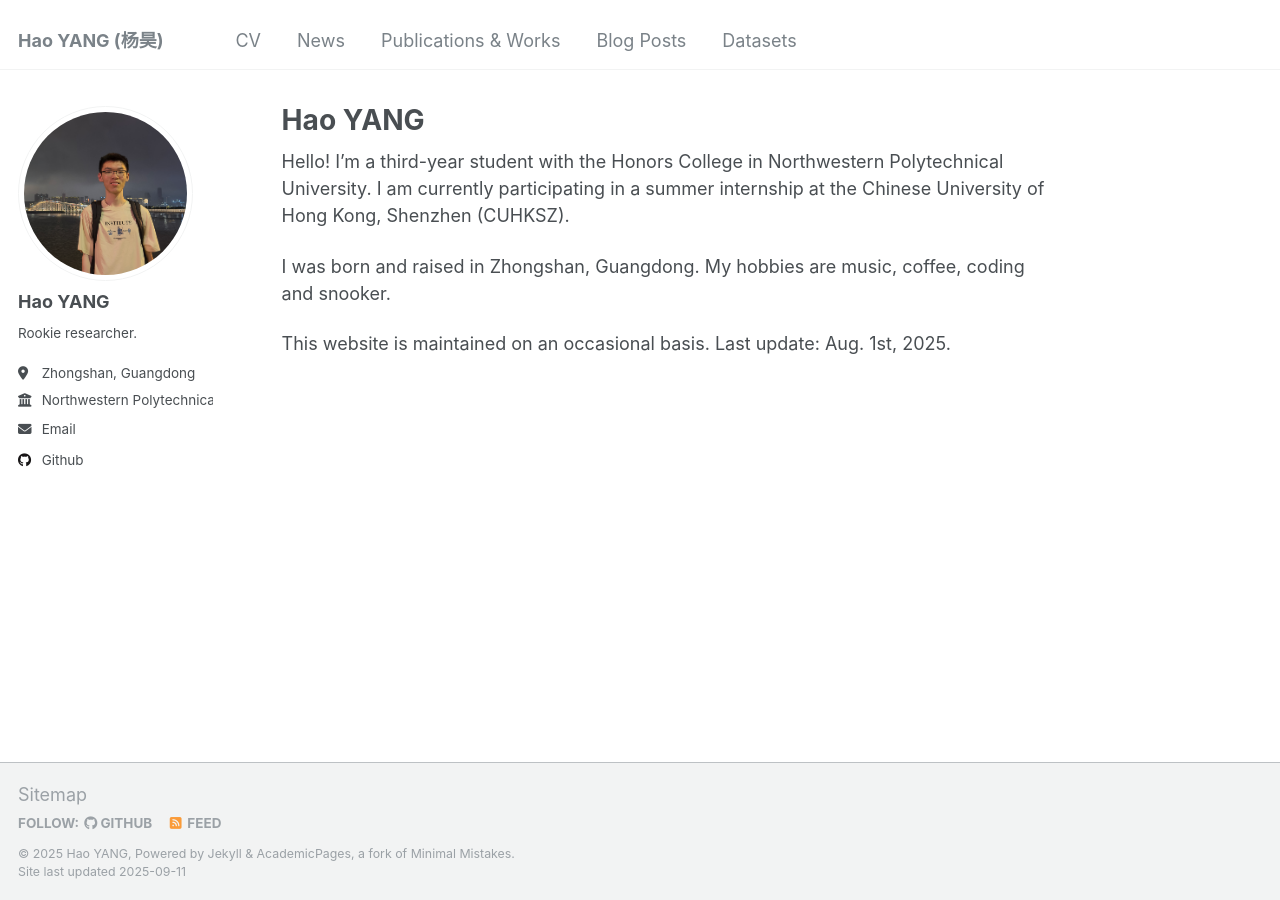
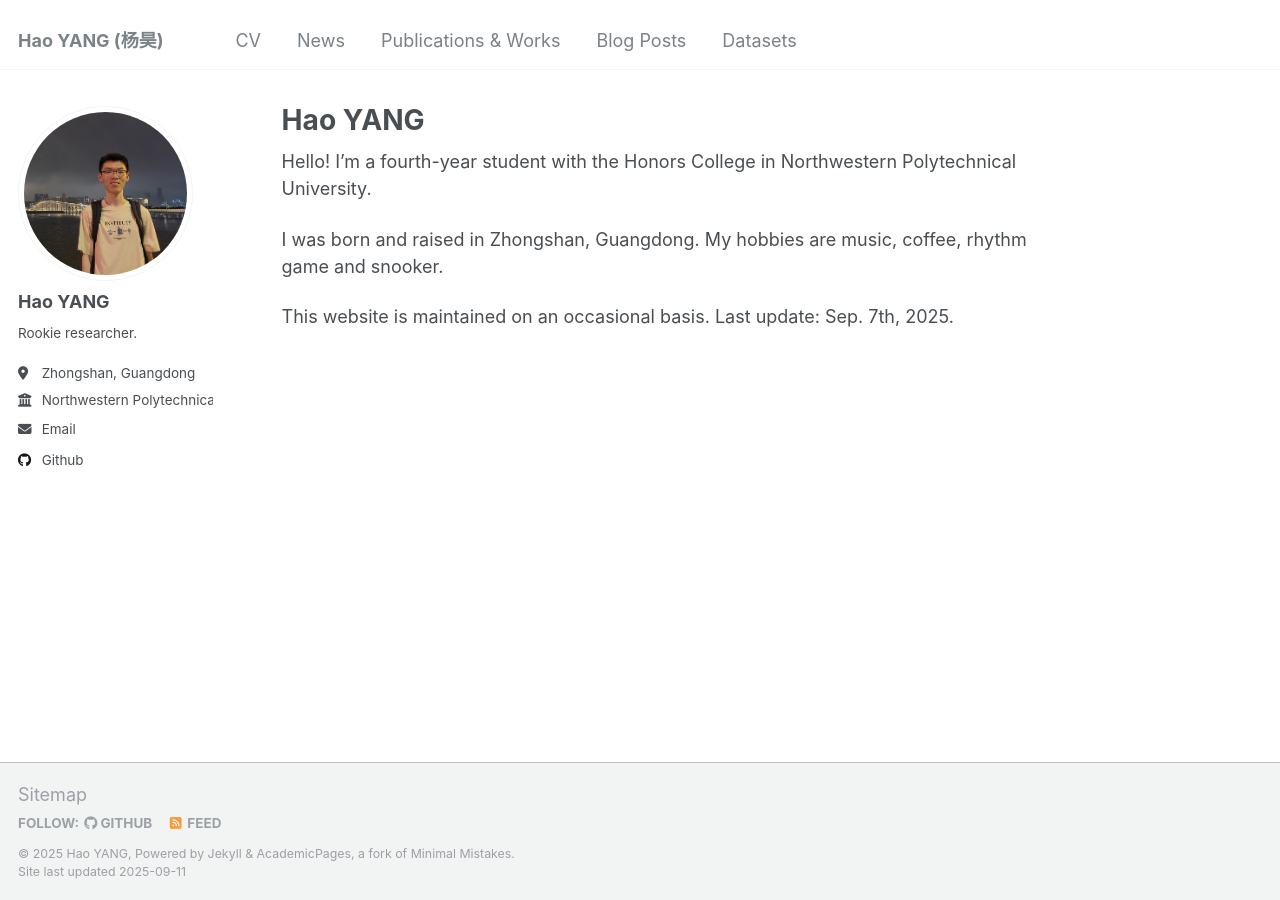
Before and after one commit to haoyangofficial/haoyangofficial.github.io, a Jekyll site: the page built from _pages/about.md, in a window 1280 px wide. Built offline with Jekyll 4.4.1, drawn with Linux system fonts in a browser that asks for light colours.

Commit message:
Modify about.md

```diff
--- a/_pages/about.md
+++ b/_pages/about.md
@@ -7,8 +7,8 @@ redirect_from:
   - /about.html
 ---
 
-Hello! I'm a third-year student with the Honors College in Northwestern Polytechnical University. I am currently participating in a summer internship at the Chinese University of Hong Kong, Shenzhen (CUHKSZ).
+Hello! I'm a fourth-year student with the Honors College in Northwestern Polytechnical University.
 
-I was born and raised in Zhongshan, Guangdong. My hobbies are music, coffee, coding and snooker.
+I was born and raised in Zhongshan, Guangdong. My hobbies are music, coffee, rhythm game and snooker.
 
-This website is maintained on an occasional basis. Last update: Aug. 1st, 2025.
+This website is maintained on an occasional basis. Last update: Sep. 7th, 2025.
```
